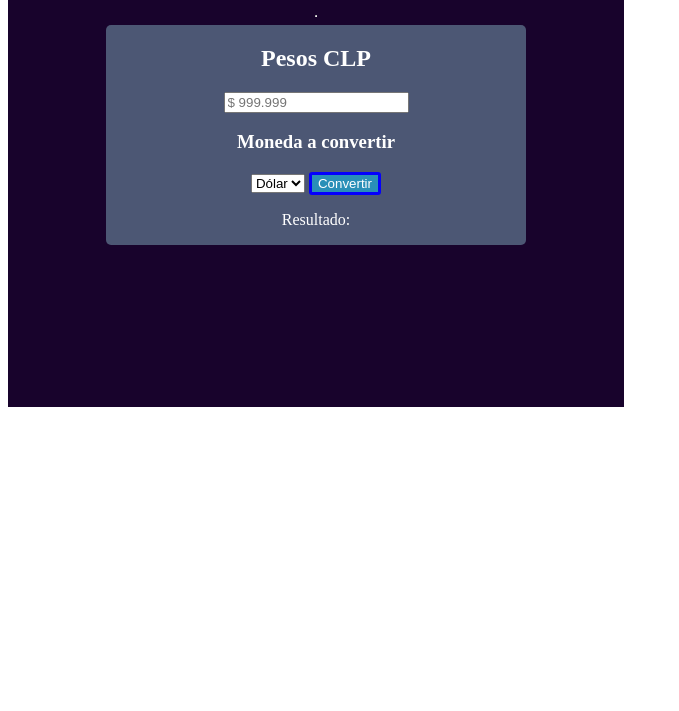
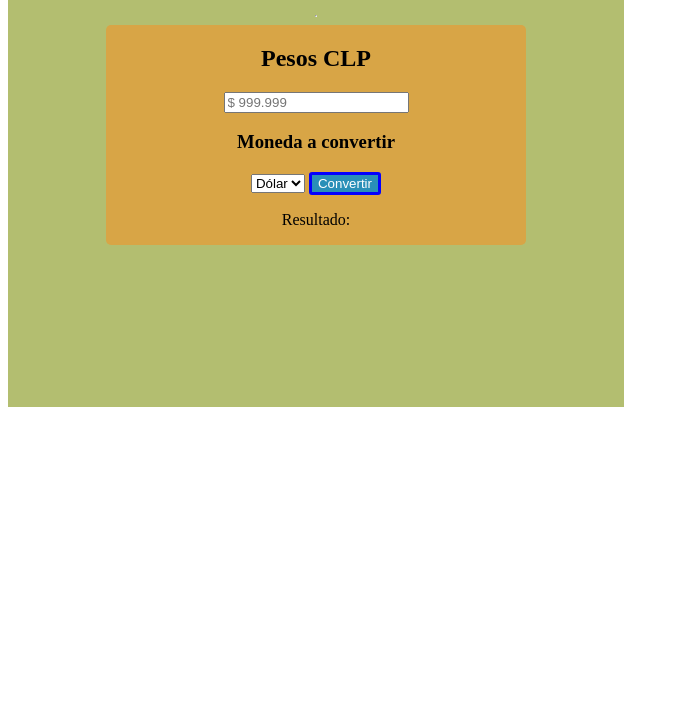
Before and after one commit to Jvegacerda/apis, a plain HTML site: page index.html in a window 1280 px wide. Shown: the part 89-800 px from the top of the page, without its empty margins (0-679 px from the left). Drawn offline with nearby package versions, Linux system fonts and the light colour scheme.

Commit message:
cambio colores css

```diff
--- a/assets/css/styles.css
+++ b/assets/css/styles.css
@@ -3,15 +3,15 @@
     flex-direction: column;
     align-items: center;
     justify-content: center;
-    background-color: rgb(24, 3, 44);
-    color: rgb(255, 255, 255);
+    background-color: rgb(179, 190, 112);
+    color: rgb(0, 0, 0);
     width: 600px;
     text-align: center;
     padding: 0.5rem;
 }
 
 .recuadro2 {
-    background-color: rgb(76, 87, 116);
+    background-color: rgb(216, 165, 70);
     width: 70%;
     border-radius: 5px;
     text-align: center;
```
